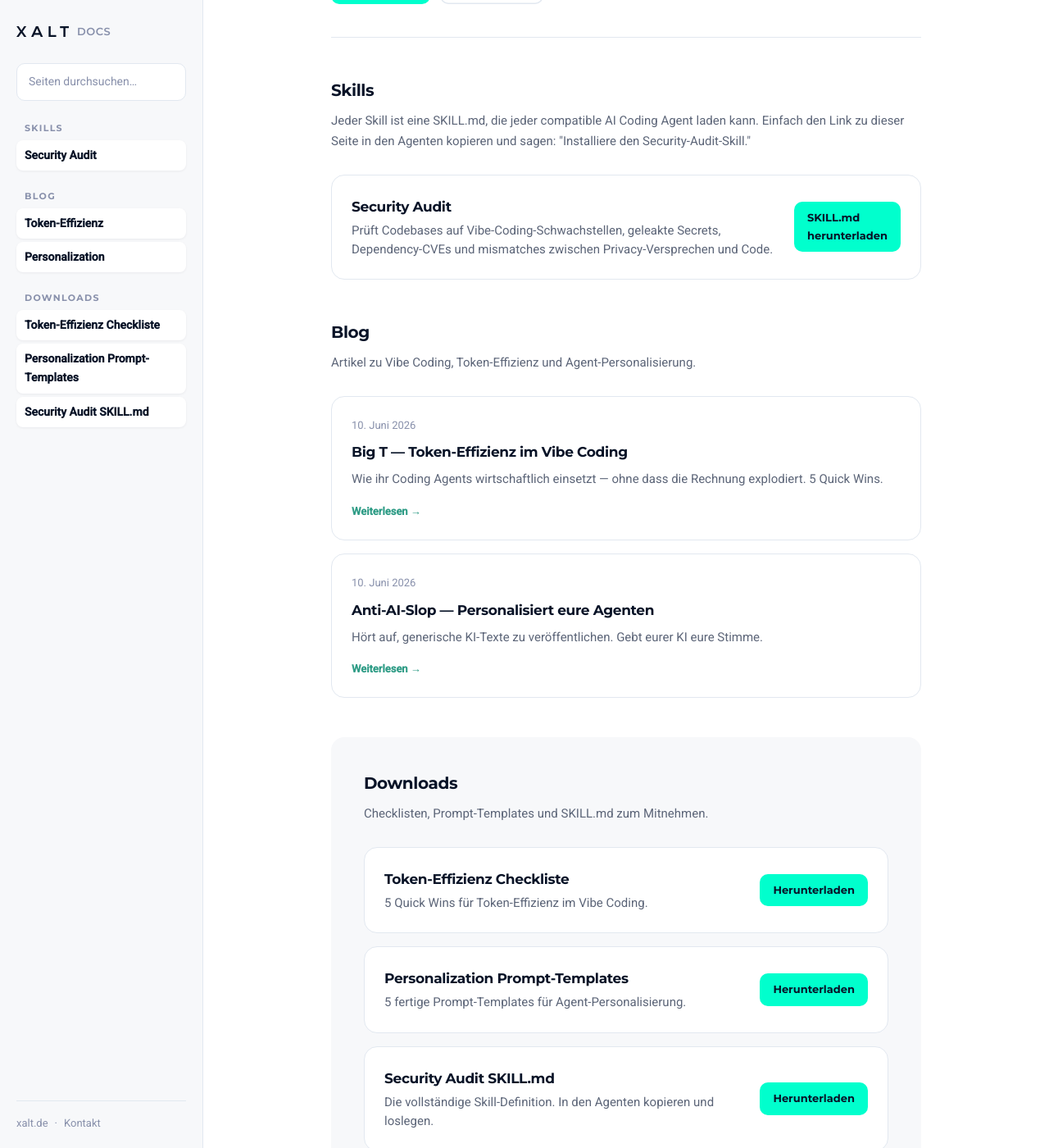
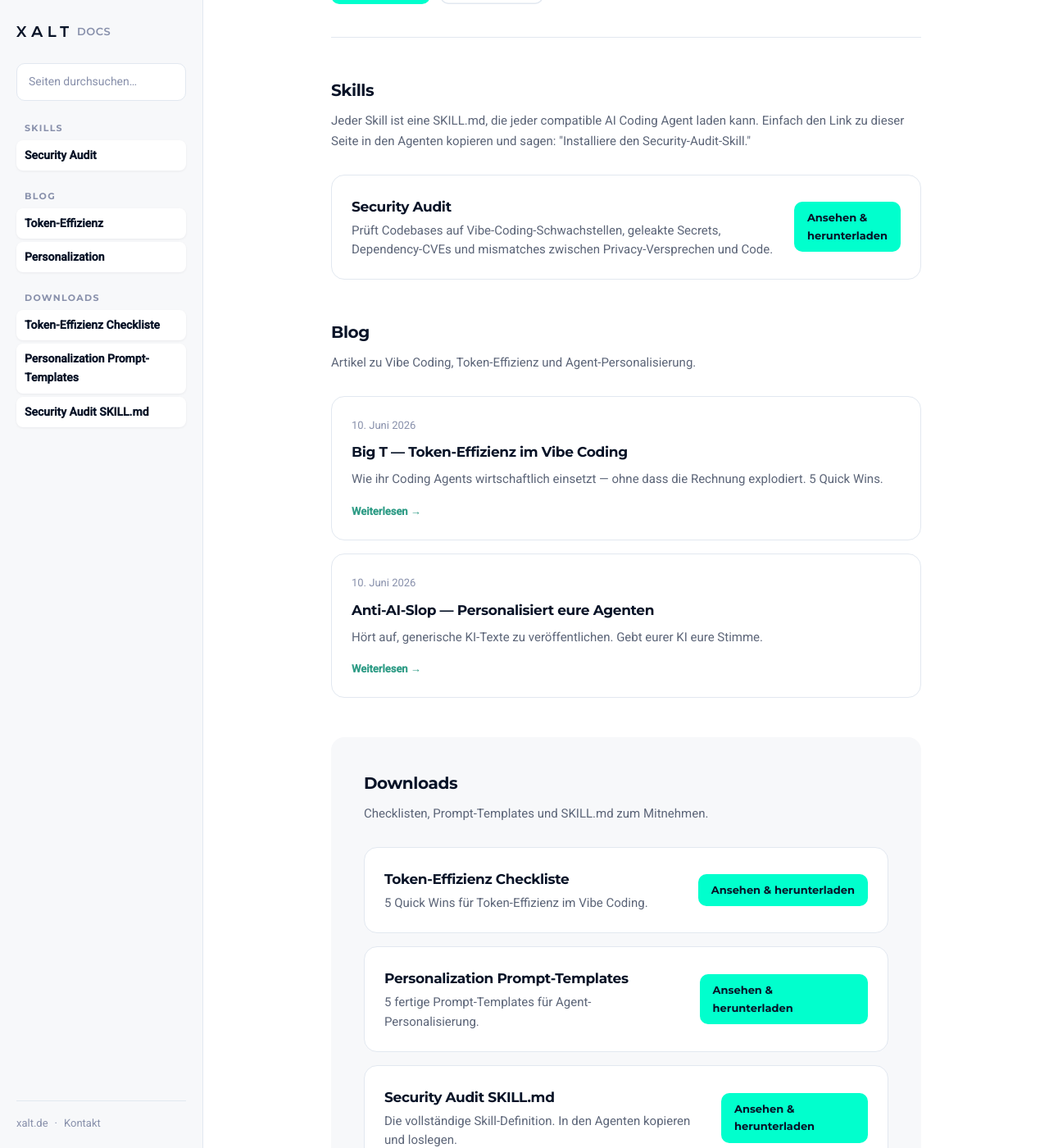
Before and after one commit to Enterprise-AI-Circle/agent-skills, a Jekyll site: the page built from index.md, in a window 1280 px wide and 1400 px high, scrolled down 308 px. Shown: the whole window at 82% size. Built offline with Jekyll 4.4.1, drawn with Linux system fonts in a browser that asks for light colours.

Commit message:
fix: downloads index page + HTML preview wrappers
- Create downloads/index.md to fix 404 on /downloads/
- Create HTML preview pages for all downloads (token-effizienz, personalization, security-audit)
- Each download page shows inline preview + download button
- Update nav.yml to point to HTML pages instead of raw .md
- Update index.md download buttons to point to HTML pages
- Add CSS for preview iframe

```diff
--- a/_data/nav.yml
+++ b/_data/nav.yml
@@ -13,8 +13,8 @@
 - title: Downloads
   links:
     - label: Token-Effizienz Checkliste
-      url: /assets/downloads/token-effizienz-checkliste.md
+      url: /downloads/token-effizienz.html
     - label: Personalization Prompt-Templates
-      url: /assets/downloads/personalization-prompt-templates.md
+      url: /downloads/personalization.html
     - label: Security Audit SKILL.md
-      url: /assets/downloads/security-audit-skill.md
+      url: /downloads/security-audit.html
--- a/assets/css/main.css
+++ b/assets/css/main.css
@@ -554,3 +554,12 @@
   }
   .cta-row .btn { width: 100%; }
 }
+
+/* ── Preview Iframe ──────────────────────────────────── */
+.preview-iframe {
+  width: 100%;
+  height: 600px;
+  border: 1px solid var(--line);
+  border-radius: var(--radius-lg);
+  background: var(--white);
+}
--- a/index.md
+++ b/index.md
@@ -10,7 +10,7 @@
   <p class="subtitle">Open-Source Skills für AI Coding Agents — kuratiert von XALT Business Consulting. Für Führungskräfte und Engineering-Teams, die KI in Produktion einsetzen.</p>
   <div class="cta-row">
     <a class="btn btn-primary" href="{{ '/blog/token-effizienz.html' | relative_url }}">Blog lesen</a>
-    <a class="btn btn-ghost" href="{{ '/assets/downloads/' | relative_url }}">Downloads</a>
+    <a class="btn btn-ghost" href="{{ '/downloads/' | relative_url }}">Downloads</a>
   </div>
 </header>
 
@@ -25,7 +25,7 @@
         <h3>Security Audit</h3>
         <p>Prüft Codebases auf Vibe-Coding-Schwachstellen, geleakte Secrets, Dependency-CVEs und mismatches zwischen Privacy-Versprechen und Code.</p>
       </div>
-      <a class="btn btn-primary btn-sm" href="{{ '/assets/downloads/security-audit-skill.md' | relative_url }}" download>SKILL.md herunterladen</a>
+      <a class="btn btn-primary btn-sm" href="{{ '/downloads/security-audit.html' | relative_url }}">Ansehen & herunterladen</a>
     </div>
   </div>
 </section>
@@ -62,21 +62,21 @@
         <h3>Token-Effizienz Checkliste</h3>
         <p>5 Quick Wins für Token-Effizienz im Vibe Coding.</p>
       </div>
-      <a class="btn btn-primary btn-sm" href="{{ '/assets/downloads/token-effizienz-checkliste.md' | relative_url }}" download>Herunterladen</a>
+      <a class="btn btn-primary btn-sm" href="{{ '/downloads/token-effizienz.html' | relative_url }}">Ansehen & herunterladen</a>
     </div>
     <div class="card card-download">
       <div>
         <h3>Personalization Prompt-Templates</h3>
         <p>5 fertige Prompt-Templates für Agent-Personalisierung.</p>
       </div>
-      <a class="btn btn-primary btn-sm" href="{{ '/assets/downloads/personalization-prompt-templates.md' | relative_url }}" download>Herunterladen</a>
+      <a class="btn btn-primary btn-sm" href="{{ '/downloads/personalization.html' | relative_url }}">Ansehen & herunterladen</a>
     </div>
     <div class="card card-download">
       <div>
         <h3>Security Audit SKILL.md</h3>
         <p>Die vollständige Skill-Definition. In den Agenten kopieren und loslegen.</p>
       </div>
-      <a class="btn btn-primary btn-sm" href="{{ '/assets/downloads/security-audit-skill.md' | relative_url }}" download>Herunterladen</a>
+      <a class="btn btn-primary btn-sm" href="{{ '/downloads/security-audit.html' | relative_url }}">Ansehen & herunterladen</a>
     </div>
   </div>
 </section>
```
Also changed, not shown: downloads/index.md (added, +37 -0 lines), downloads/personalization.html (added, +13 -0 lines), downloads/security-audit.html (added, +13 -0 lines), downloads/token-effizienz.html (added, +13 -0 lines).
